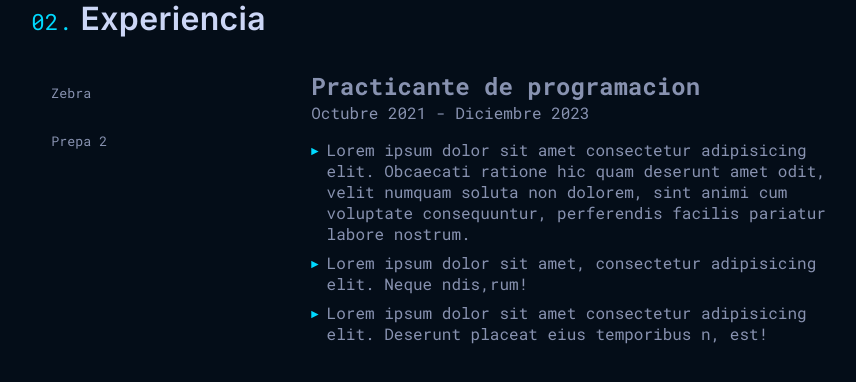
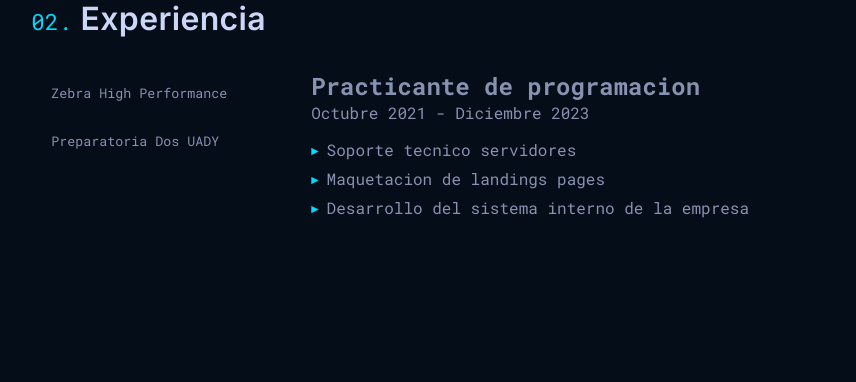
Before and after one commit to MiguelKoh/portafolio_personal, a React (Vite) app: page / in a window 1280 px wide. Shown: the part 1830-2212 px from the top of the page, without its empty margins (132-988 px from the left). After the commit the page ends 2160 px from the top, so only its background shows below. Built offline with nearby package versions, Linux system fonts and the light colour scheme.

Commit message:
Se le aplico funcionalidad a la tabla de ttrabajos

```diff
--- a/src/components/Experiencia.jsx
+++ b/src/components/Experiencia.jsx
@@ -1,25 +1,14 @@
 import "../css/experiencia.css"
+import JobsTable from "./JobsTable"
+import jobs from "../../src/jobsData"
+
 function Experiencia() {
   return (
     <section className="experience_section">
       <div className="container">
         <h2 className="section_title" data-number="2">Experiencia</h2>
         <div className="container_jobs">
-          <div className="jobs_table">
-            <div className="workplaces">
-              <button>Zebra</button>
-              <button>Prepa 2</button>
-            </div>
-            <div className="jobs_activities">
-                <h3 className="job_title">Practicante de programacion</h3>
-                <p className="range">Octubre 2021 - Diciembre 2023 </p>
-                <ul>
-                  <li>Lorem ipsum dolor sit amet consectetur adipisicing elit. Obcaecati ratione hic quam deserunt amet odit, velit numquam soluta non dolorem, sint animi cum voluptate consequuntur, perferendis facilis pariatur labore nostrum.</li>
-                  <li>Lorem ipsum dolor sit amet, consectetur adipisicing elit. Neque ndis,rum!</li>
-                  <li>Lorem ipsum dolor sit amet consectetur adipisicing elit. Deserunt placeat eius temporibus n, est!</li>
-                </ul>
-            </div>
-          </div>
+          <JobsTable jobs={jobs}/>
         </div>
       </div>
     </section>
--- /dev/null
+++ b/src/components/JobsTable.jsx
@@ -0,0 +1,58 @@
+import { useEffect,useState } from "react"
+
+
+function JobsTable({jobs}) {
+ console.log(jobs)
+  const [trabajo, setTrabajo] = useState(1)
+
+
+
+
+  return (
+    <div className="jobs_table">
+            <div className="workplaces">
+              {jobs.map((job)=>{
+                return(
+                    <button key={job.id}
+                     onClick={()=>{setTrabajo(job.id)}}
+                    >
+                      {job.establecimiento}
+                      </button>
+                )
+              })}
+            </div>
+
+      { jobs.map( ( job ) => {
+       if(trabajo === job.id) {
+        return (
+          <div key={job.id} className="jobs_activities">
+            <h3 className="job_title">{ job.puesto }</h3>
+            <p className="range">{ job.periodo }</p>
+            <ul>
+              { job.actividades.map( ( actividad,index ) =>
+              {
+                return (
+                  <li key={index}>{ actividad }</li>
+                )
+              } ) }
+            </ul>
+          </div>
+        )
+       }
+
+
+
+
+      } )
+
+      }
+
+
+
+
+
+          </div>
+  )
+}
+
+export default JobsTable
--- /dev/null
+++ b/src/jobsData.js
@@ -0,0 +1,26 @@
+const jobs = [
+    {
+        id: 1,
+        establecimiento: "Zebra High Performance",
+        puesto: "Practicante de programacion",
+        periodo: "Octubre 2021 - Diciembre 2023",
+        actividades:
+        [ "Soporte tecnico servidores",
+          "Maquetacion de landings pages",
+          "Desarrollo del sistema interno de la empresa" ]
+    },
+
+    {
+        id: 2,
+        establecimiento: "Preparatoria Dos UADY",
+        puesto: "Prestador de servicio social",
+        periodo: "febrero 2024 - Diciembre 2024",
+        actividades:
+        [ "Desarrollo de tienda virtual para la venta de uniformes",
+          "Desarrollo de modulos para el Siscap",
+          "Propuestas de mejora administrativa" ]
+    },
+
+]
+
+export default jobs;
```
